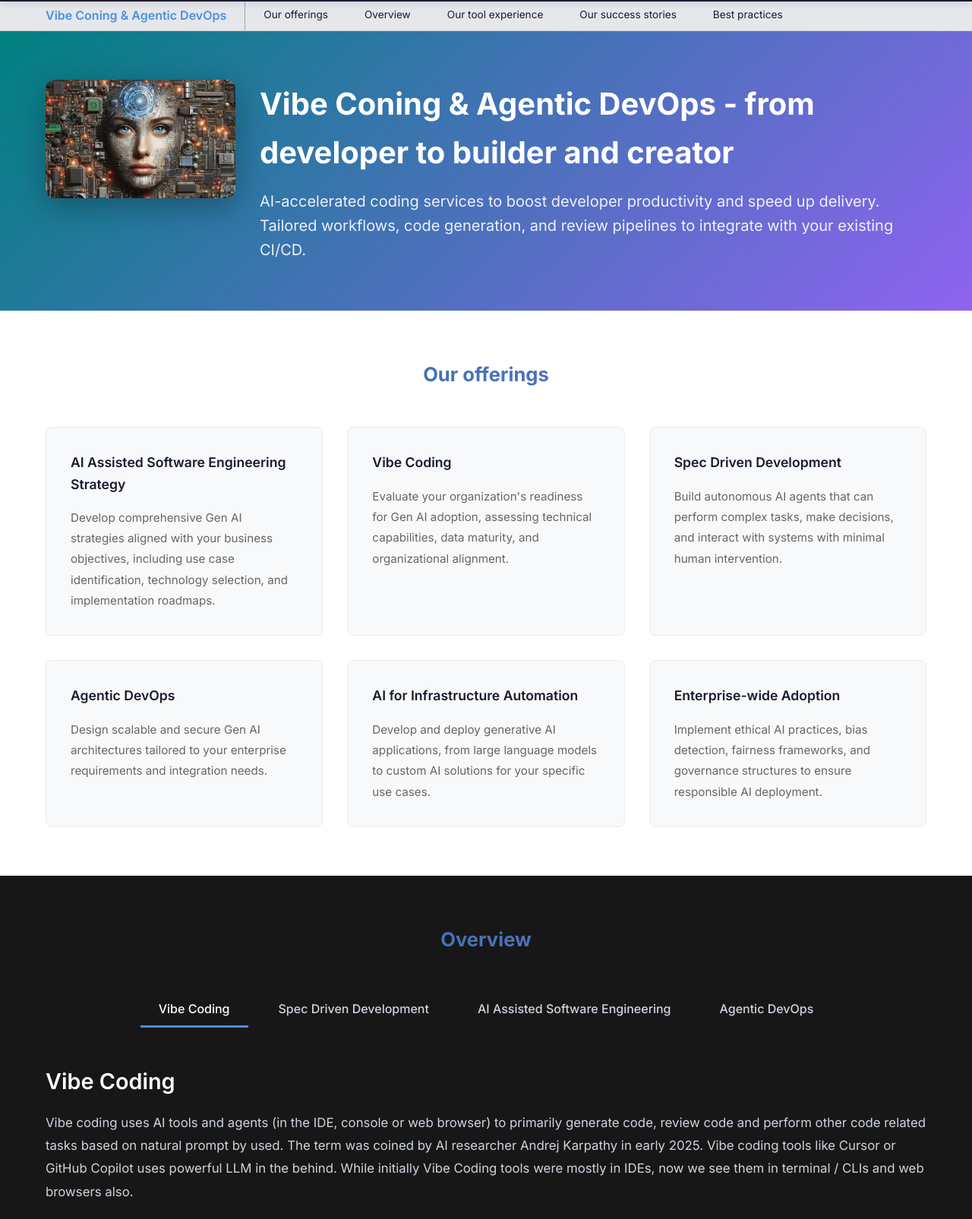
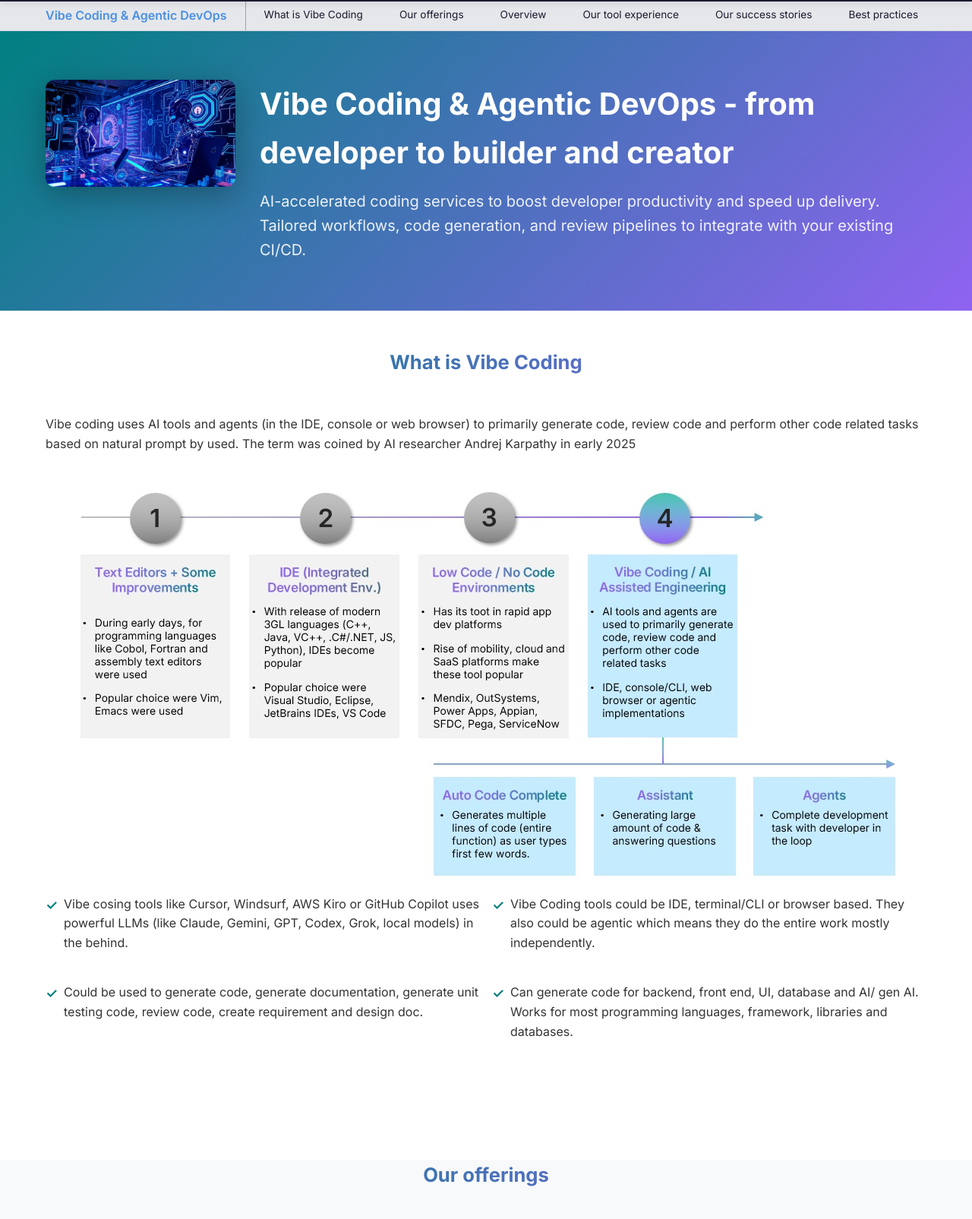
Before and after one commit to aniruddhac/VisionTomoro, a website: page vibe-coding-agentic-devops.html in a window 1280 px wide. Shown: the part 45-1650 px from the top of the page at 76% size. Drawn offline with Linux system fonts and the light colour scheme.

Commit message:
vibe coding page updated

```diff
--- a/agentic-ai.html
+++ b/agentic-ai.html
@@ -385,13 +385,8 @@
     </div>
   </section>
 
-  <footer class="footer">
-    <div class="container">
-      <p>&copy; 2025 VisionTomoro. All rights reserved.</p>
-    </div>
-  </footer>
-
   <script src="script.js"></script>
+  <script src="footer.js"></script>
 </body>
 
 </html>
--- /dev/null
+++ b/footer.js
@@ -0,0 +1,12 @@
+document.addEventListener('DOMContentLoaded', function() {
+  const footerHTML = `
+    <footer class="footer">
+      <div class="container">
+        <p>&copy; 2025-26 VisionTomoro. All rights reserved.</p>
+      </div>
+    </footer>
+  `;
+
+  // Insert footer at the end of body
+  document.body.insertAdjacentHTML('beforeend', footerHTML);
+});
--- a/styles.css
+++ b/styles.css
@@ -2817,7 +2817,8 @@ body {
   color: #fff;
   border-radius: 4px;
   transition: all 0.3s ease;
-  font-weight: 500;
+  font-weight: 400;
+  font-size: 0.9rem;
   position: relative;
   padding-left: 3.5rem;
 }
@@ -2836,3 +2837,65 @@ body {
   transform: translateX(8px);
   box-shadow: 0 4px 12px rgba(0, 128, 128, 0.3);
 }
+
+
+/* What is Vibe Coding Section */
+.what-is-vibe-section {
+  background-color: #fff;
+  padding: 3rem 0 1rem 0;
+}
+
+.what-is-vibe-description {
+  font-size: 1rem;
+  line-height: 1.6;
+  color: #333;
+  margin-bottom: 2rem;
+}
+
+.what-is-vibe-content {
+  display: grid;
+  grid-template-columns: 1fr;
+  gap: 2rem;
+}
+
+.what-is-vibe-image {
+  display: flex;
+  justify-content: center;
+}
+
+.what-is-vibe-image img {
+  max-width: 100%;
+  height: auto;
+  border-radius: 8px;
+}
+
+.what-is-vibe-text {
+  display: flex;
+  justify-content: flex-start;
+}
+
+.what-is-vibe-list {
+  list-style: none;
+  padding: 0;
+  display: grid;
+  grid-template-columns: repeat(2, 1fr);
+  gap: 1rem;
+  width: 100%;
+}
+
+.what-is-vibe-list li {
+  padding: 0.75rem 0;
+  padding-left: 1.5rem;
+  position: relative;
+  color: #333;
+  line-height: 1.6;
+}
+
+.what-is-vibe-list li::before {
+  content: '✓';
+  position: absolute;
+  left: 0;
+  color: #008080;
+  font-weight: bold;
+  font-size: 1.1rem;
+}
--- a/vibe-coding-agentic-devops.html
+++ b/vibe-coding-agentic-devops.html
@@ -5,19 +5,19 @@
   <meta charset="UTF-8">
   <meta name="viewport" content="width=device-width, initial-scale=1.0">
   <meta name="description"
-    content="Vibe Coning & Agentic DevOps — lightweight, AI-assisted coding services to accelerate development and delivery.">
+    content="Vibe Coding & Agentic DevOps — lightweight, AI-assisted coding services to accelerate development and delivery.">
   <meta name="keywords" content="vibe coding, coding as a service, AI assisted coding, developer productivity">
   <meta name="robots" content="index, follow">
-  <meta property="og:title" content="Vibe Coning & Agentic DevOps - VisionTomoro">
+  <meta property="og:title" content="Vibe Coding & Agentic DevOps - VisionTomoro">
   <meta property="og:description"
-    content="Vibe Coning & Agentic DevOps: AI-accelerated development, code generation, and developer workflows to boost delivery.">
+    content="Vibe Coding & Agentic DevOps: AI-accelerated development, code generation, and developer workflows to boost delivery.">
   <meta property="og:image" content="images/AI.jpg">
   <meta name="twitter:card" content="summary_large_image">
-  <meta name="twitter:title" content="Vibe Coning & Agentic DevOps - VisionTomoro">
+  <meta name="twitter:title" content="Vibe Coding & Agentic DevOps - VisionTomoro">
   <meta name="twitter:description"
     content="AI-accelerated coding services to enhance developer productivity and speed up delivery.">
   <link rel="canonical" href="/vibe-coding-agentic-devops.html">
-  <title>Vibe Coning & Agentic DevOps - VisionTomoro</title>
+  <title>Vibe Coding & Agentic DevOps - VisionTomoro</title>
   <link rel="icon" type="image/x-icon" href="favicon.ico">
   <link rel="preconnect" href="https://fonts.googleapis.com">
   <link rel="preconnect" href="https://fonts.gstatic.com" crossorigin>
@@ -33,7 +33,10 @@
     <div class="container">
       <ul class="secondary-nav-menu">
         <li class="secondary-nav-item secondary-nav-label">
-          <span class="secondary-nav-cloud-label">Vibe Coning & Agentic DevOps</span>
+          <span class="secondary-nav-cloud-label">Vibe Coding & Agentic DevOps</span>
+        </li>
+        <li class="secondary-nav-item">
+          <a href="#what-is-vibe" class="secondary-nav-link">What is Vibe Coding</a>
         </li>
         <li class="secondary-nav-item">
           <a href="#our-offerings" class="secondary-nav-link">Our offerings</a>
@@ -58,10 +61,10 @@
   <section class="page-hero">
     <div class="container hero-with-image">
       <div class="hero-image-left">
-        <img src="images/generative-ai.jpg" alt="Gen AI">
+        <img src="images/VibeCoding.jpg" alt="Vibe Coding">
       </div>
       <div class="hero-content-right">
-        <h1>Vibe Coning & Agentic DevOps - from developer to builder and creator</h1>
+        <h1>Vibe Coding & Agentic DevOps - from developer to builder and creator</h1>
         <p>
           AI-accelerated coding services to boost developer productivity and speed up delivery.
           Tailored workflows, code generation, and review pipelines to integrate with your existing CI/CD.
@@ -70,8 +73,29 @@
     </div>
   </section>
 
+  <!-- What is Vibe Coding Section -->
+  <section id="what-is-vibe" class="what-is-vibe-section">
+    <div class="container">
+      <h2 class="section-title">What is Vibe Coding</h2>
+      <p class="what-is-vibe-description">Vibe coding uses AI tools and agents (in the IDE, console or web browser) to primarily generate code, review code and perform other code related tasks based on natural prompt by used. The term was coined by AI researcher Andrej Karpathy in early 2025</p>
+      <div class="what-is-vibe-content"></div>
+        <div class="what-is-vibe-image">
+          <img src="images/VibeCoding_history.jpg" alt="What is Vibe Coding">
+        </div>
+        <div class="what-is-vibe-text">
+          <ul class="what-is-vibe-list">
+            <li>Vibe cosing tools like Cursor, Windsurf, AWS Kiro or GitHub Copilot uses powerful LLMs (like Claude, Gemini, GPT, Codex, Grok, local models) in the behind.</li>
+            <li>Vibe Coding tools could be IDE, terminal/CLI or browser based. They also could be agentic which means they do the entire work mostly independently.</li>
+            <li>Could be used to generate code, generate documentation, generate unit testing code, review code, create requirement and design doc.</li>
+            <li>Can generate code for backend, front end, UI, database and AI/ gen AI. Works for most programming languages, framework, libraries and databases.</li>
+          </ul>
+        </div>
+      </div>
+    </div>
+  </section>
+
   <!-- Gen AI Offerings Section -->
-  <section id="our-offerings" class="cloud-section">
+  <section id="our-offerings" class="cloud-section"></section>
     <div class="container">
       <h2 class="section-title">Our offerings</h2>
       <div class="offerings-grid">
@@ -385,26 +409,23 @@
           <li>While it's good to be detailed oriented, avoid providing detailed steps, or giving technical steps. Avoid 'How' and focus on 'What'. This allows the tool be creative.</li>
           <li>Give as much context as your can. This may include requirements, product description, product goals, design documents, UI wireframes, UX guidelines, any notes etc.</li>
           <li>Few new Vibe Coding tools like AWS Kiro allows to create specification documents (like requirement and design) before starting coding. Also follow this approach for complex asks. </li>
-          <li>Make incremental changes</li>
+          <li>While the Vibe Coding tools have come a long way and they can perform complex tasks, it’s always better to make incremental changes so that it would be easier to understand, keep track and revert back changes if required.</li>
           <li>Use version control tools like git to preserve versions as sometime Vibe Coding tools produce incorrect ourput and it would be handy to revert back to a previously saved version</li>
-          <li>Ask the tool for few options and then select one</li>
-          <li>Always review the work done by the Vibe Coding agent. For example, after code changes are made do a review. Be aware of the changes made, code structure etc</li>
-          <li>Think about reuse and composability</li>
-          <li>Think about reuse and composability</li>
-          <li>Think about reuse and composability</li>
-          <li>Think about reuse and composability</li>
+          <li>For complex tasks (e.g. UI redesign or refactoring of existing code), ask the tool for few options, carefully judge the  pros and cons of all the options, and then choose the optimum one to be implemented.</li>
+          <li>Always review the work done by the Vibe Coding agent. For example, after code changes are made do a review. Be aware of the changes made, code structure etc.</li>
+          <li>While it's good to be detailed oriented, avoid providing detailed steps, or giving technical steps. Avoid 'How' and focus on 'What'. This allows the tool be creative.</li>
+          <li>Vibe Coding tools have a tendency to generate complex code and large volume of code (which could be otherwise done in a simpler way), which can cause code sprawl. Tweak your prompts to ensure code reuse and composability.</li>
+          <li>Select the right Vibe Coding tool and LLM based on your requirement. While most of the time, having the tool select the best LLM works, sometimes you may want to explicitly choose the optimum LLM for the task</li>
+          <li>Be aware of the limitations of Vibe Coding tools. Always think about and keep an eye on architecture principles, security, maintainability of code generated etc.</li>
+          <li>Monitor the usage of the Vibe Coding tools to ensure that you are within the usage limits of your plan.</li>
+          <li>For enterprise adoption or large teams, having a guidance document with sample best prompts might come handy.</li>
         </ul>
       </div>
     </div>
   </section>
 
-  <footer class="footer">
-    <div class="container">
-      <p>&copy; 2025 VisionTomoro. All rights reserved.</p>
-    </div>
-  </footer>
-
   <script src="script.js"></script>
+  <script src="footer.js"></script>
 </body>
 
 </html>
```
Also changed, not shown: application-services.html (+1 -6 lines), cloud.html (+1 -6 lines), consulting.html (+1 -7 lines), data-analytics.html (+1 -7 lines), devops-infra-automation.html (+1 -7 lines), emerging-technologies.html (+1 -6 lines), generative-ai.html (+1 -6 lines), index.html (+5 -11 lines), microsoft-technologies.html (+1 -6 lines), our-leaders.html (+1 -7 lines), our-story.html (+1 -6 lines), images/VibeCoding.jpg (added), images/VibeCoding_history.jpg (added).
